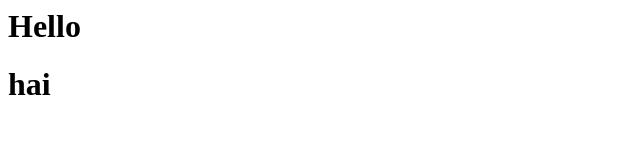
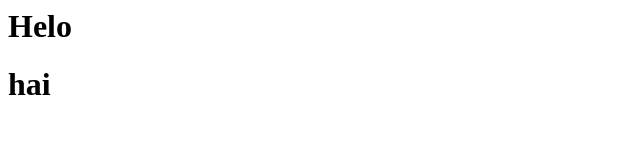
Before and after one commit to Smijul/smiju, a plain HTML site: page index.html in a window 1280 px wide. Shown: the full height of the page, 0-640 px from the left. Drawn offline with Linux system fonts and the light colour scheme.

Commit message:
my commit

```diff
--- a/index.html
+++ b/index.html
@@ -1,2 +1,2 @@
-<h1>Hello<h1>
+<h1>Helo<h1>
 <h1>hai<h2>
```
